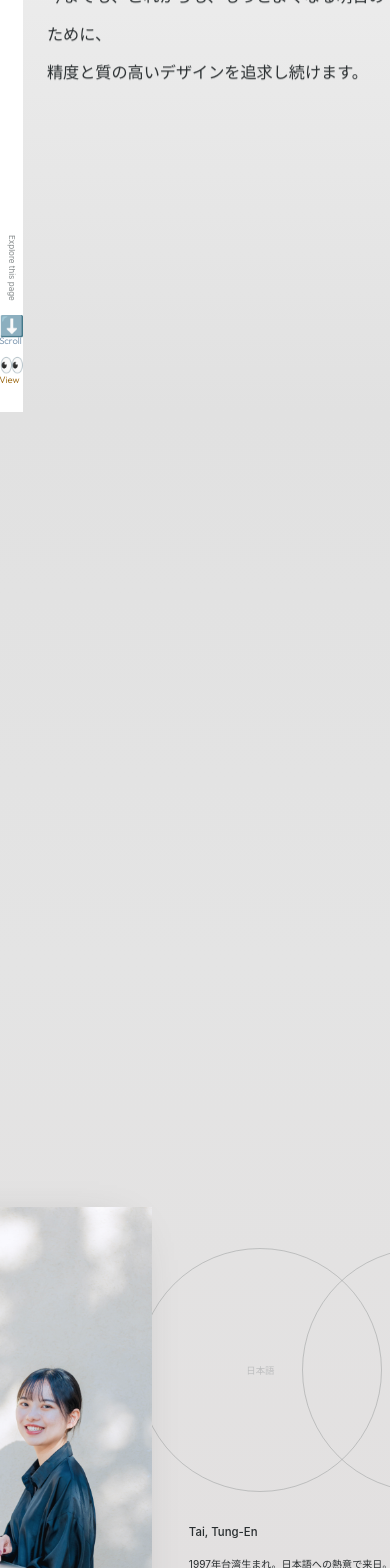
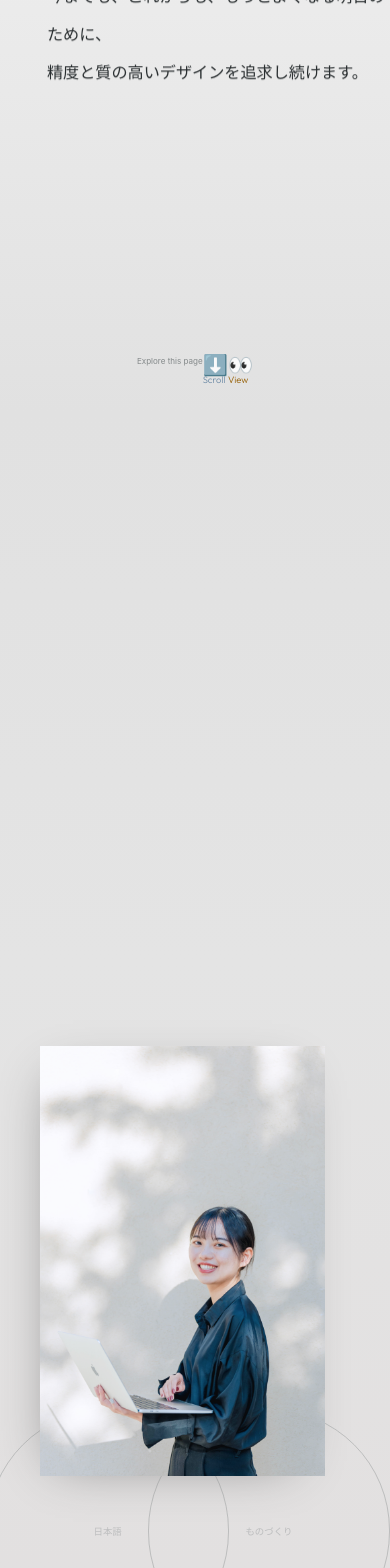
Before and after one commit to yihanYozikua/tai_portfolio, a React (Create React App) app: page / in a window 390 px wide. Shown: the part 432-2000 px from the top of the page. Built offline with nearby package versions, Linux system fonts and the light colour scheme; a web font is replaced by a local one.

Commit message:
add responsive to about page

```diff
--- a/src/About.js
+++ b/src/About.js
@@ -240,7 +240,6 @@ export default function About() {
     <PageLayout>
       <section id={aboutCss.about}>
         <Navbar />
-        <Sidebar sidebarTitle="Explore this page" emoji_1="⬇️" emoji_1_text="Scroll" emoji_2="👀" emoji_2_text="View" />
 
         <div className={aboutCss.about_kv_container}>
           <div className={aboutCss.about_kv_contents} ref={kv_ref}>
@@ -250,6 +249,8 @@ export default function About() {
             </div>
           </div>
         </div>
+
+        <Sidebar sidebarTitle="Explore this page" emoji_1="⬇️" emoji_1_text="Scroll" emoji_2="👀" emoji_2_text="View" />
 
         <div className={aboutCss.about_paragragh_container} ref={paragraph_ref}>
           <Parallax className={aboutCss.about_paragraph_contents} translateY={[0, -300]} speed={-10}>
--- a/src/css/about.module.scss
+++ b/src/css/about.module.scss
@@ -121,6 +121,9 @@ $COLOR_VIEW_WORKS_BUTTON: #282D2F;
       flex-direction: row;
       justify-content: center;
       align-items: center;
+      @include sm(){
+        width: 100%;
+      }
 
 
       .about_self_intro_contents_container{
@@ -128,17 +131,29 @@ $COLOR_VIEW_WORKS_BUTTON: #282D2F;
         flex-direction: row;
         width: 100%;
         justify-content: center;
+        @include sm(){
+          display: flex;
+          flex-direction: column;
+        }
+
         .about_self_intro_img{
           width: 21.2rem;
           height: 32rem;
           object-fit: cover;
           z-index: 10;
           box-shadow:-10px 10px 50px -25px gray;
+          @include sm(){
+            margin-left: 3rem;
+          }
         }
         .about_self_intro_right_section_container{
           display: flex;
           flex-direction: column;
           padding-top: 3rem;
+          @include sm(){
+            padding-top: 0;
+            margin-top: -8vh;
+          }
 
           .about_self_intro_circle_container{
             display: flex;
@@ -165,8 +180,16 @@ $COLOR_VIEW_WORKS_BUTTON: #282D2F;
               transform: rotate(-45deg);
               margin-left: -5rem;
 
+              &:nth-child(1){
+                @include sm(){
+                  margin-left: 6rem;
+                }
+              }
               &:nth-child(2){
                 margin-left: -6rem;
+                @include sm(){
+                  margin-left: -3rem;
+                }
               }
 
             }
@@ -246,6 +269,9 @@ $COLOR_VIEW_WORKS_BUTTON: #282D2F;
     width: 100vw;
     height: 50vh;
     background: $ABOUT_BG_COLOR_4;
+    @include sm(){
+      height: 30vh;
+    }
 
     .about_special_contents_prop_container{
       width: 94%;
@@ -254,6 +280,9 @@ $COLOR_VIEW_WORKS_BUTTON: #282D2F;
       flex-direction: column;
       justify-content: center;
       align-items: center;
+      @include sm(){
+        width: 100%;
+      }
       .about_special_contents_title{
         display: flex;
         justify-content: flex-start;
@@ -269,6 +298,10 @@ $COLOR_VIEW_WORKS_BUTTON: #282D2F;
         height: 15rem;
         background-color: white;
         box-shadow:-10px 10px 50px -20px rgb(176, 176, 176);
+        @include sm(){
+          width: 88vw;
+          height: 15rem;
+        }
       }
     }
   }
@@ -285,6 +318,9 @@ $COLOR_VIEW_WORKS_BUTTON: #282D2F;
     background: $ABOUT_BG_COLOR_5;
     justify-content: center;
     align-items: center;
+    @include sm(){
+      height: 50vh;
+    }
 
     .about_view_my_works_button_prop_container{
       width: 94%;
@@ -292,6 +328,10 @@ $COLOR_VIEW_WORKS_BUTTON: #282D2F;
       display: flex;
       justify-content: center;
       align-items: center;
+      @include sm(){
+        width: 100%;
+        height: 50%;
+      }
 
       .about_view_my_works_button_link{
         width: 13rem;
--- a/src/css/main.scss
+++ b/src/css/main.scss
@@ -18,3 +18,18 @@ body{
   30% { opacity:0;}
   100% { opacity:1;}
 }
+
+$threshold-width: 768px;
+
+
+@mixin sm(){
+  @media all and (max-width: $threshold-width){
+    @content;
+  }
+}
+
+@mixin lg(){
+  @media all and (min-width: $threshold-width){
+    @content;
+  }
+}
--- a/src/css/sidebar.module.scss
+++ b/src/css/sidebar.module.scss
@@ -3,6 +3,7 @@ $SIDEBAR_BG_COLOR: white;
 $COLOR_SIDEBAR_TEXT: black;
 
 #sidebar{
+  @include lg(){
     width: 6vw;
     height: 100vh;
     position: fixed;
@@ -13,9 +14,23 @@ $COLOR_SIDEBAR_TEXT: black;
     flex-direction: column;
     align-items: center;
     justify-content: flex-end;
+  }
+  @include sm(){
+    position: absolute;
+    bottom: 0;
+    display: flex;
+    flex-direction: row;
+  }
+
+
 
   .title_prop{
+    @include lg(){
       writing-mode: vertical-rl;
+    }
+    @include sm(){
+    }
+
     text-orientation: mixed;
     font-size: 0.6rem;
     margin: 0.6rem 0;
```
Lines whose indentation alone changed are shown as unchanged.
